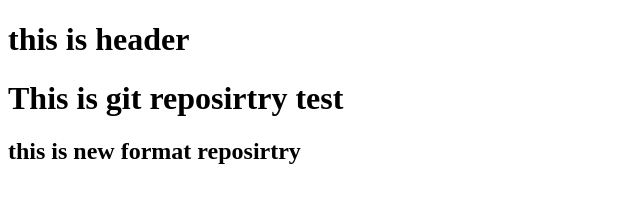
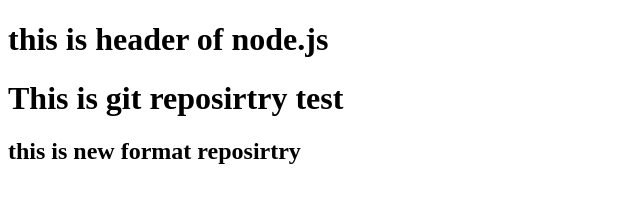
Before and after one commit to mtanveer002/reactApp, a website: page index.html in a window 1280 px wide. Shown: the whole page, without its empty margins (0-640 px from the left). Drawn offline with Linux system fonts and the light colour scheme.

Commit message:
first commit for lite server

```diff
--- a/index.html
+++ b/index.html
@@ -2,10 +2,10 @@
 <html lang="en" dir="ltr">
   <head>
     <meta charset="utf-8">
-    <title></title>
+    <title>React App </title>
   </head>
   <body>
-    <h1>this is header</h1>
+    <h1>this is header of node.js</h1>
     <h1>This is git reposirtry test</h1>
     <h2>this is new format reposirtry</h2>
   </body>
```
Also changed, not shown: package.json (added, +24 -0 lines), 2 other files.
